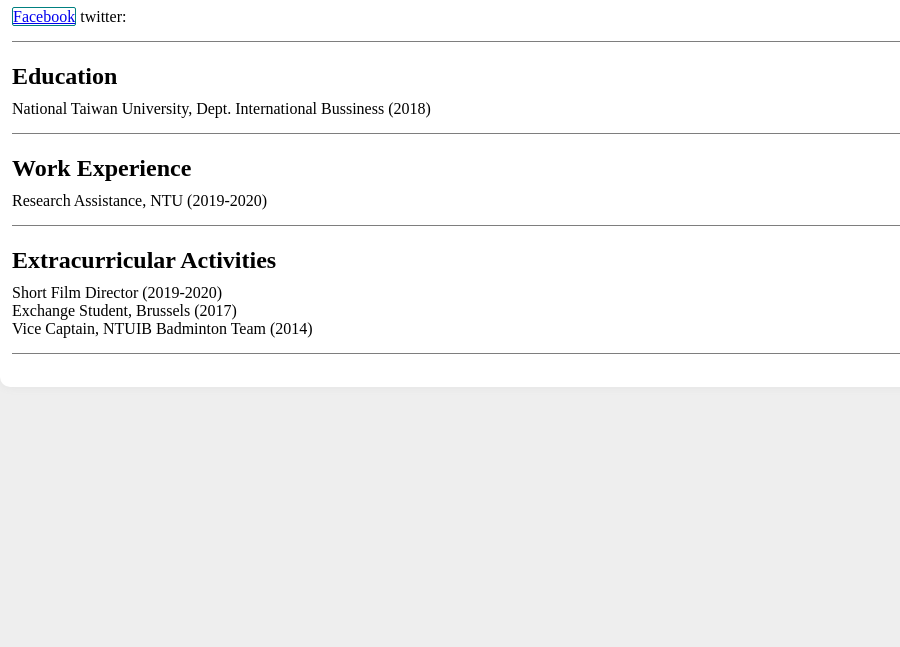
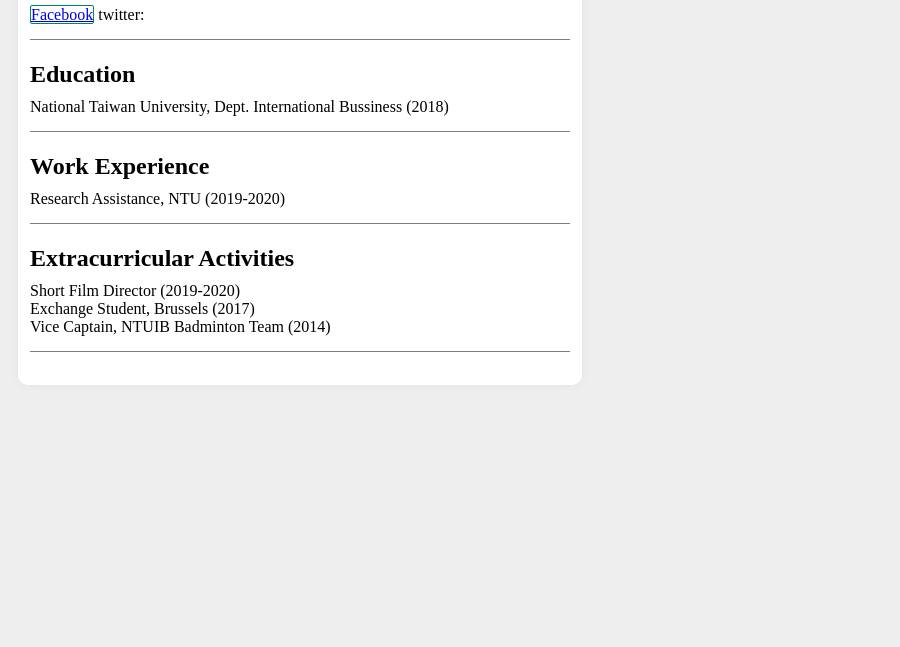
Before and after one commit to WenChiyLiao/Chichiy.github.io, a plain HTML site: page index.html in a window 600 px wide. Shown: the part 153-800 px from the top of the page, 900 px wide, since content can reach past the window. Drawn offline with Linux system fonts and the light colour scheme.

Commit message:
Add files via upload

```diff
--- a/index.html
+++ b/index.html
@@ -22,6 +22,15 @@ hr.style-one {
 }
 h2.style{
     margin-bottom: 10px;
+}
+@media screen and (min-width: 400px) and (max-width: 700px) {
+    .banner{
+    width:100%; padding:5px; background-color:#9accc4; color:white; font:微軟正黑體;font-size:medium; text-align: center;
+    }
+    .content{
+    width:90% ;margin-left: auto; margin-right: auto; margin-top: 5%; margin-bottom: 5% ;
+    padding: 2%; background-color: white;
+    box-shadow:0px 0px 9px rgb(226, 226, 226); border-radius: 10px;
 }
 </style>
 </head>
```
